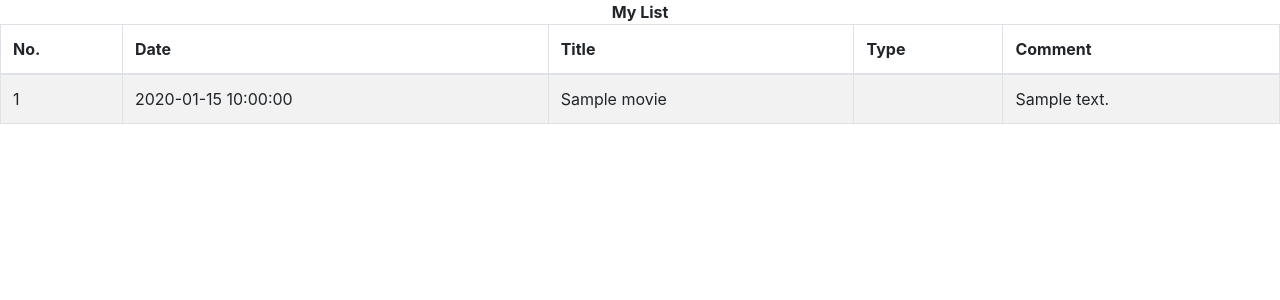
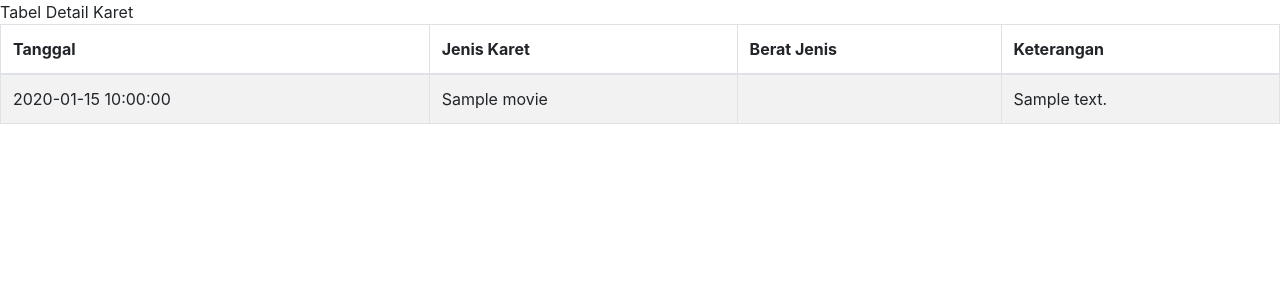
Before and after one commit to Dwiga/Repo-project, a PHP site: page /?aksi=1 in a window 1280 px wide. Shown: the top 300 px of the page. Run offline with PHP 8.4, Linux system fonts and the light colour scheme; tables that the repository leaves empty or names only in its code hold one stand-in row (values such as "Sample post"); data that the repository does not hold is empty; some libraries are stand-ins or nearby versions.

Commit message:
work, untidy

```diff
--- a/index.php
+++ b/index.php
@@ -1,36 +1,42 @@
 <?php
+
+require ("key.php");
+$admin = new adminPage();
+
 /**
  * Created by PhpStorm.
- * User: avos
- * Date: 2/27/2016
- * Time: 4:38 PM
+ * User: ITCOMP03
+ * Date: 12/3/2015
+ * Time: 9:25 AM
  */
-require "key.php";
-$admin = new adminPage();
 
-switch($_GET['aksi']){
+switch ($_GET['aksi']) {
 default:
 try {
     $admin->beginTransaction();
-    $admin->query("SELECT * FROM movie");
+    $admin->query("SELECT * from movie");
     $admin->execute();
+    $row = $admin->fetchAll();
     $admin->endTransaction();
-} catch (PDOException $e) {
+}
+catch
+(PDOException $e){
     $err_kon .= "<div class='alert alert-danger'>{$e->getCode()} : Terjadi ERROR dalam pemanggilan data</div>";
 }
 ?>
-<!DOCTYPE html>
-<html>
+<!DOCTYPE html PUBLIC "-//W3C//DTD XHTML 1.0 Transitional//EN"
+"http://www.w3.org/TR/xhtml1/DTD/xhtml1-transitional.dtd">
+<html xmlns="http://www.w3.org/1999/xhtml">
 <head>
-    <title>My Movie Watcher</title>
-    <meta name="viewport" content="width=device-width, initial-scale=1.0">
-    <link rel="stylesheet" type="text/css" href="dataTables/dataTables.bootstrap.min.css"/>
-    <link rel="stylesheet" type="text/css" href="bootstrap/css/bootstrap.min.css"/>
-    <script type="text/javascript" src="bootstrap/js/bootstrap.min.js"></script>
-    <script type="text/javascript" src="dataTables/jQuery/jquery.dataTables.min.js"></script>
-    <script type="text/javascript" src="bootstrap/js/jquery-1.11.3.min.js"></script>
-    <script type="text/javascript" charset="utf-8" class="init">
-        $(document).ready(function () {
+    <meta content="text/html; charset=iso-8859-1" http-equiv="content-type"/>
+    <title>Show Table Sticker History</title>
+    <link href="bootstrap/css/bootstrap.min.css" rel="stylesheet" type="text/css"/>
+    <link href="dataTables/dataTables.bootstrap.min.css" rel="stylesheet" type="text/css"/>
+    <script type="application/javascript" src="dataTables/jQuery/jquery-1.11.3.min.js"></script>
+    <script type="application/javascript" src="bootstrap/js/bootstrap.min.js"></script>
+    <script type="application/javascript" src="dataTables/jQuery/jquery.dataTables.min.js"></script>
+    <script type="application/javascript" charset="utf-8" class="init">
+        $document.ready(function () {
             $('#tabelku').DataTable({
                 "aProcessing": true,
                 "aServerSide": true
@@ -40,49 +46,35 @@ try {
 </head>
 <body>
 <div class="panel panel-primary">
-    <div class="panel-heading" align="center">
-        <strong>My List</strong>
-    </div>
-    <div class="panel-body">
+<div class="panel-heading">Tabel Detail Karet</div>
 <?php
 if (!isset($err_kon)):
-            $tr .= '<table id="tabelku" class="tabelku table table-bordered table-striped table-hover table-condensed dt-responsive nowrap" cellspacing="0" width="100%">';
+    $tr .= '<table id="tabelku" class="tabelku table table-bordered table-striped table-hover table-condensed dt-responsove nowrap" cellspacing="0" width="100%">';
     $tr .= '<thead>';
     $tr .= '<tr>';
-            $tr .= '<th>No.</th>';
-            $tr .= '<th>Date</th>';
-            $tr .= '<th>Title</th>';
-            $tr .= '<th>Type</th>';
-            $tr .= '<th>Comment</th>';
+    $tr .= '<th>Tanggal</th>';
+    $tr .= '<th>Jenis Karet</th>';
+    $tr .= '<th>Berat Jenis</th>';
+    $tr .= '<th>Keterangan</th>';
     $tr .= '</tr>';
     $tr .= '</thead><tbody>';
     if ($admin->rowCount() > 0):
         foreach ($admin->fetchAll() as $key):
             $tr .= "<tr>";
-                    $tr .= "<td>{$key->id}</td>";
             $tr .= "<td>{$key->date}</td>";
             $tr .= "<td>{$key->title}</td>";
             $tr .= "<td>{$key->type}</td>";
             $tr .= "<td>{$key->comment}</td>";
-                    $tr .= "</tr>";
         endforeach;
     endif;
     $tr .= '</tbody></table><script type="text/javascript">$(document).ready(function(){$("#tabelku").dataTable();});</script>';
 else:
     $tr .= $err_kon;
 endif;
-        echo $tr;
-        return;
-        break;
-        ?>
-    </div>
-</div>
-<?php
-case'form':
-    try {
+echo $tr; return; break;
 ?>
 <script type="text/javascript">
-            $(document).ready(function () {
+    $(document).ready(function() {
         AksiForm.init({
             formID: $('#formAksiHapus'),
             modalID: $('#myModal')
@@ -91,13 +83,8 @@ case'form':
     });
 </script>
 <?php
-    } catch (PDOException $e) {
-        ?>
-        <div class="alert alert-danger">gagal</div>
-<?php
-    }
-    break;
 }
 ?>
+    </div>
 </body>
 </html>
```
Lines whose indentation alone changed are shown as unchanged.
